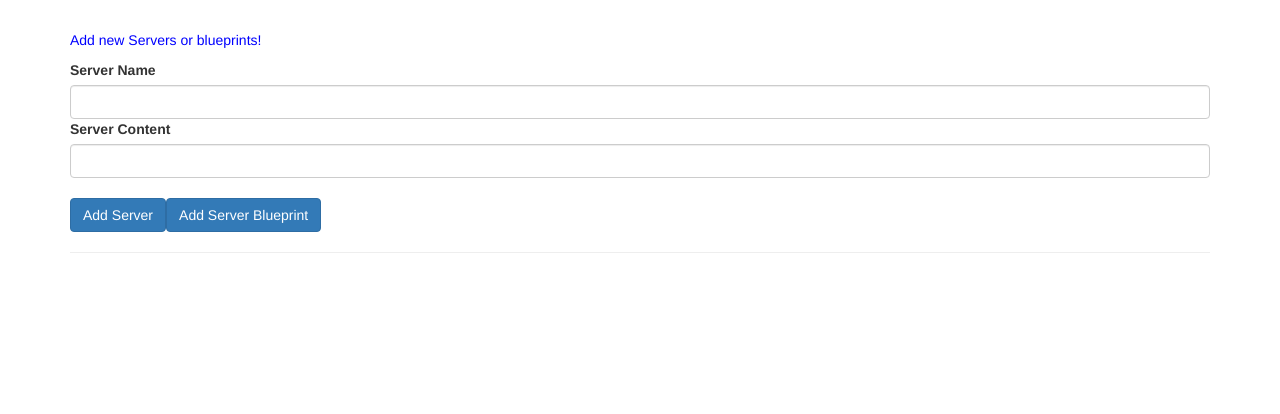
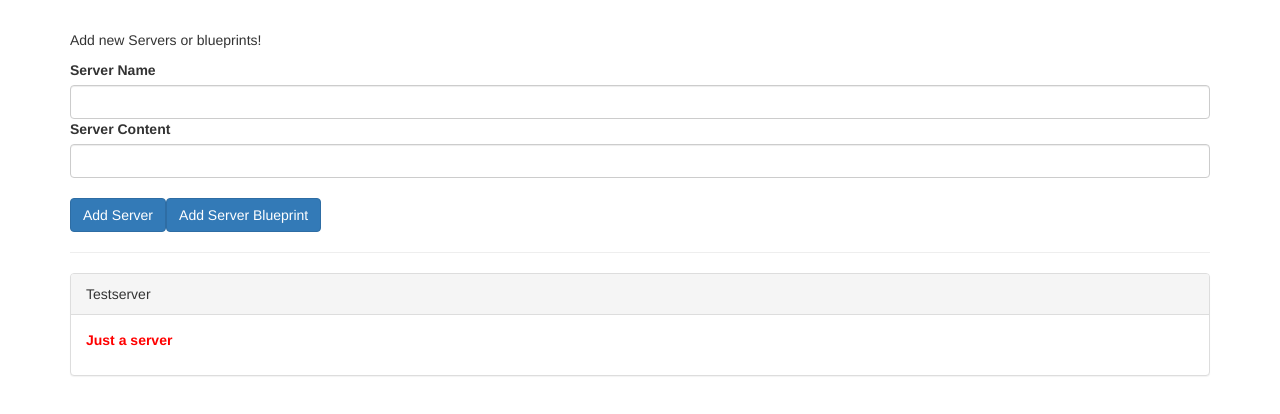
Before and after one commit to brenward/cmp-databinding, an Angular app: page / in a window 1280 px wide. Shown: the top 414 px of the page. Built offline with nearby package versions, Linux system fonts and the light colour scheme.

Commit message:
#Breaking app up into components and binding an element in a parent component to a child component

```diff
--- a/src/app/app.component.html
+++ b/src/app/app.component.html
@@ -1,34 +1,9 @@
 <div class="container">
-  <div class="row">
-    <div class="col-xs-12">
-      <p>Add new Servers or blueprints!</p>
-      <label>Server Name</label>
-      <input type="text" class="form-control" [(ngModel)]="newServerName">
-      <label>Server Content</label>
-      <input type="text" class="form-control" [(ngModel)]="newServerContent">
-      <br>
-      <button
-        class="btn btn-primary"
-        (click)="onAddServer()">Add Server</button>
-      <button
-        class="btn btn-primary"
-        (click)="onAddBlueprint()">Add Server Blueprint</button>
-    </div>
-  </div>
+ <app-cockpit></app-cockpit>
   <hr>
   <div class="row">
     <div class="col-xs-12">
-      <div
-        class="panel panel-default"
-        *ngFor="let element of serverElements">
-        <div class="panel-heading">{{ element.name }}</div>
-        <div class="panel-body">
-          <p>
-            <strong *ngIf="element.type === 'server'" style="color: red">{{ element.content }}</strong>
-            <em *ngIf="element.type === 'blueprint'">{{ element.content }}</em>
-          </p>
-        </div>
-      </div>
+      <app-server-element *ngFor="let serverElement of serverElements" [element]="serverElement"></app-server-element>
     </div>
   </div>
 </div>
--- a/src/app/app.component.ts
+++ b/src/app/app.component.ts
@@ -6,23 +6,8 @@
   styleUrls: ['./app.component.css']
 })
 export class AppComponent {
-  serverElements = [];
-  newServerName = '';
-  newServerContent = '';
+  serverElements = [{type: 'server', name: 'Testserver', content:'Just a server'}];
 
-  onAddServer() {
-    this.serverElements.push({
-      type: 'server',
-      name: this.newServerName,
-      content: this.newServerContent
-    });
-  }
 
-  onAddBlueprint() {
-    this.serverElements.push({
-      type: 'blueprint',
-      name: this.newServerName,
-      content: this.newServerContent
-    });
-  }
+
 }
--- a/src/app/app.module.ts
+++ b/src/app/app.module.ts
@@ -4,10 +4,14 @@
 
 
 import { AppComponent } from './app.component';
+import { CockpitComponent } from './cockpit/cockpit.component';
+import { ServerElementComponent } from './server-element/server-element.component';
 
 @NgModule({
   declarations: [
-    AppComponent
+    AppComponent,
+    CockpitComponent,
+    ServerElementComponent
   ],
   imports: [
     BrowserModule,
--- /dev/null
+++ b/src/app/cockpit/cockpit.component.html
@@ -0,0 +1,16 @@
+<div class="row">
+    <div class="col-xs-12">
+      <p>Add new Servers or blueprints!</p>
+      <label>Server Name</label>
+      <input type="text" class="form-control" [(ngModel)]="newServerName">
+      <label>Server Content</label>
+      <input type="text" class="form-control" [(ngModel)]="newServerContent">
+      <br>
+      <button
+        class="btn btn-primary"
+        (click)="onAddServer()">Add Server</button>
+      <button
+        class="btn btn-primary"
+        (click)="onAddBlueprint()">Add Server Blueprint</button>
+    </div>
+  </div>
--- /dev/null
+++ b/src/app/cockpit/cockpit.component.ts
@@ -0,0 +1,27 @@
+import { Component } from '@angular/core';
+
+@Component({
+  selector: 'app-cockpit',
+  templateUrl: './cockpit.component.html',
+  styleUrl: './cockpit.component.css'
+})
+export class CockpitComponent {
+  newServerName = '';
+  newServerContent = '';
+
+  onAddServer() {
+    /*this.serverElements.push({
+      type: 'server',
+      name: this.newServerName,
+      content: this.newServerContent
+    });*/
+  }
+
+  onAddBlueprint() {
+    /*this.serverElements.push({
+      type: 'blueprint',
+      name: this.newServerName,
+      content: this.newServerContent
+    });*/
+  }
+}
--- /dev/null
+++ b/src/app/server-element/server-element.component.html
@@ -0,0 +1,10 @@
+<div
+        class="panel panel-default">
+        <div class="panel-heading">{{ element.name }}</div>
+        <div class="panel-body">
+          <p>
+            <strong *ngIf="element.type === 'server'" style="color: red">{{ element.content }}</strong>
+            <em *ngIf="element.type === 'blueprint'">{{ element.content }}</em>
+          </p>
+        </div>
+      </div>
```
Also changed, not shown: src/app/server-element/server-element.component.ts (added, +10 -0 lines), src/app/cockpit/cockpit.component.css (added), src/app/server-element/server-element.component.css (added), 2 other files (tests, documents, lock files or other folders).
